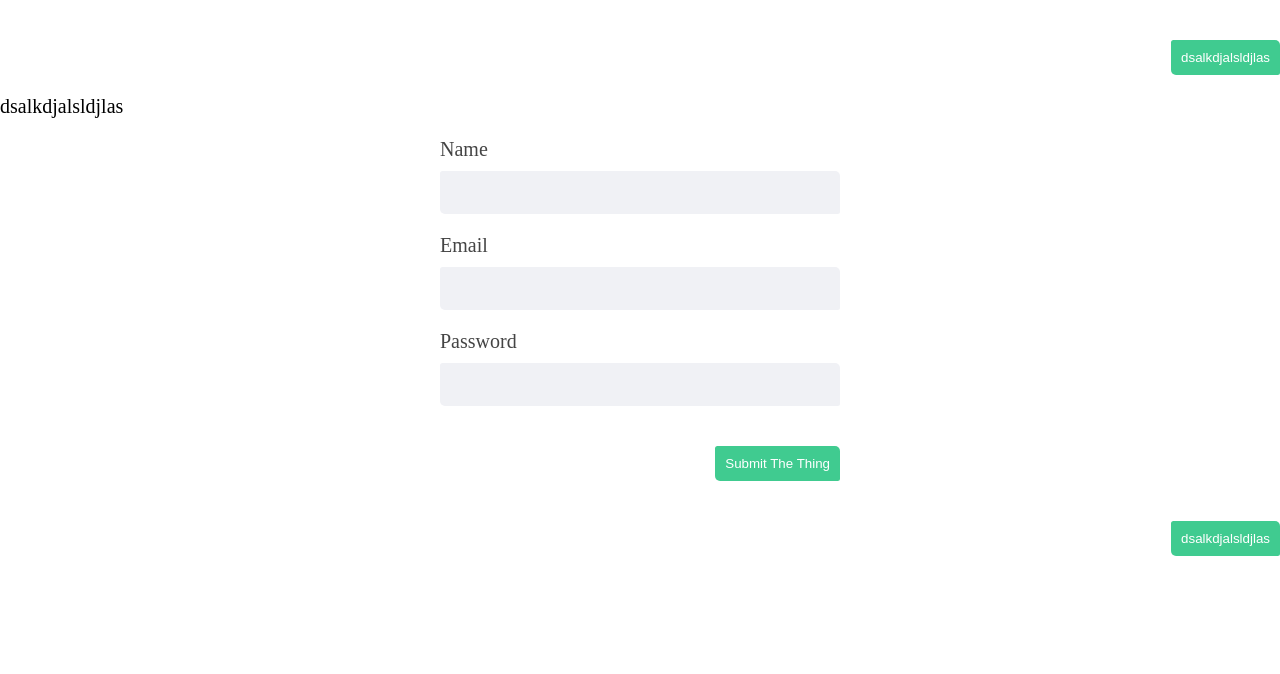
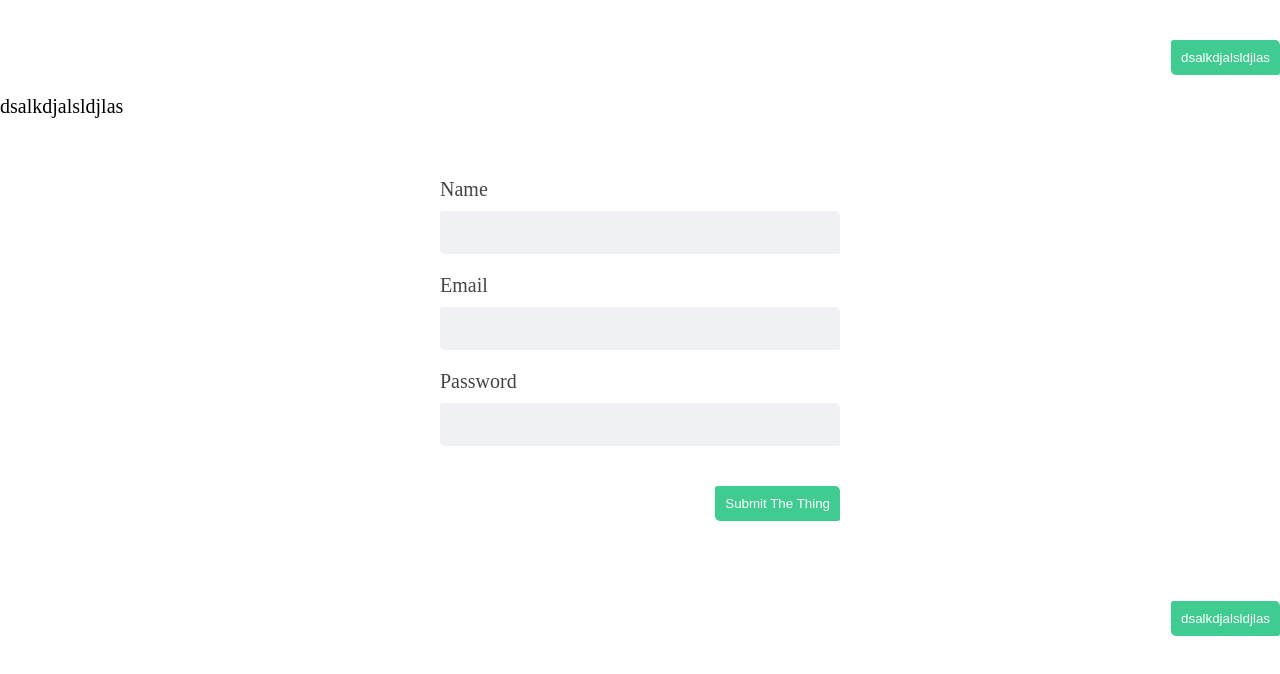
Before and after one commit to Zorkann/CanvasFormFocusV2, a React (Create React App) app: page / in a window 1280 px wide. Shown: the top 674 px of the page. Built offline with nearby package versions, Linux system fonts and the light colour scheme.

Commit message:
New version of CanvasDot

```diff
--- a/src/App.js
+++ b/src/App.js
@@ -1,21 +1,21 @@
 import "./styles.css";
-// import useCanvasDot from "./CanvasDot/CanvasDot";
+import useCanvasDot from "./CanvasDot/CanvasDot";
 import { useRef } from "react";
 
 export default function App() {
   const formRef = useRef();
-  // const [Wrapper, handleSubmit, error] = useCanvasDot(formRef);
+  const [Wrapper, handleSubmit, error] = useCanvasDot(formRef);
 
   return (
     <div className="App">
       <button>dsalkdjalsldjlas</button>
       <p>dsalkdjalsldjlas</p>
 
-      {/* <Wrapper> */}
+      <Wrapper>
         <form
           ref={formRef}
-        // onSubmit={handleSubmit}
-        // className={error ? "displayErrors" : ""}
+          onSubmit={handleSubmit}
+          className={error ? "displayErrors" : ""}
           noValidate
         >
           <label htmlFor="name">Name</label>
@@ -29,7 +29,7 @@ export default function App() {
 
           <button>Submit The Thing</button>
         </form>
-      {/* </Wrapper> */}
+      </Wrapper>
       <button>dsalkdjalsldjlas</button>
     </div>
   );
--- /dev/null
+++ b/src/CanvasDot/CanvasDot.js
@@ -0,0 +1,60 @@
+import { useRef, useEffect, useState, useCallback } from "react";
+import { paint } from "./paint";
+import { resize } from "./actions";
+import { addOnChangeEventsToForm, handleValidationError } from "./utils";
+import { registerEvents } from "./events";
+import "../styles.css";
+
+const useCanvasDot = (formRef) => {
+  const [error, setError] = useState(false);
+  const canvasRef = useRef();
+  const config = useRef({
+    canvasCtx: undefined,
+    head: {},
+    tail: [],
+    currentFocus: undefined
+  });
+
+  const redraw = useCallback(() => {
+    paint(config.current);
+    requestAnimationFrame(redraw);
+  }, []);
+
+  useEffect(() => {
+    config.current.canvasCtx = canvasRef.current.getContext("2d");
+    resize(config.current);
+    redraw();
+    addOnChangeEventsToForm(formRef.current, config.current.canvasCtx);
+  }, [formRef, redraw]);
+
+  useEffect(() => {
+    const removeEvents = registerEvents(config, formRef, error);
+    return () => {
+      removeEvents();
+    };
+  }, [error, formRef]);
+
+  function handleSubmit(event) {
+    event.preventDefault();
+
+    if (event.target.checkValidity()) {
+      setError(false);
+    } else {
+      setError(true);
+      handleValidationError(event, config.current.canvasCtx);
+    }
+  }
+
+  const Wrapper = useCallback(({ children }) => {
+    return (
+      <div className="form-wrapper">
+        <canvas ref={canvasRef} />
+        {children}
+      </div>
+    );
+  }, []);
+
+  return [Wrapper, handleSubmit, error];
+};
+
+export default useCanvasDot;
--- /dev/null
+++ b/src/CanvasDot/actions.js
@@ -0,0 +1,34 @@
+const RADIUS = 8;
+
+function focus({ currentFocus, head }) {
+  if (!currentFocus) return;
+  // Place on the left of the input
+  // Get the left side of input and minus some pixel to move to the left
+  head.tx = currentFocus.offsetLeft - 12 - RADIUS;
+
+  // Place in the middle of the focused input
+  // Get current focus value from top, then add element height devided by 2, to place the dot in the middle of the element
+  head.ty = currentFocus.offsetTop + currentFocus.offsetHeight / 2;
+  // Slide from, initial focus paint
+  if (typeof head.x !== "number") {
+    head.x = head.tx;
+    head.y = head.ty;
+  }
+
+  // Arc beetwen slides
+  head.vx = -8 - Math.abs(head.tx - head.x) / 5;
+}
+
+function resize({ canvasCtx }) {
+  const strokeStyle = canvasCtx.strokeStyle;
+  const fillStyle = canvasCtx.fillStyle;
+  const parentElement = canvasCtx.canvas.parentElement;
+  const dpr = window.devicePixelRatio || 1;
+  canvasCtx.canvas.width = parentElement.clientWidth * dpr;
+  canvasCtx.canvas.height = parentElement.clientHeight * dpr;
+  canvasCtx.scale(dpr, dpr);
+  canvasCtx.strokeStyle = strokeStyle;
+  canvasCtx.fillStyle = fillStyle;
+}
+
+export { focus, resize };
--- /dev/null
+++ b/src/CanvasDot/events.js
@@ -0,0 +1,54 @@
+import { paint } from "./paint";
+import { resize, focus } from "./actions";
+import { isElementInvalid, switchToRedDot, switchToGreenDot } from "./utils";
+
+function registerEvents(config, formRef, error) {
+  const form = formRef.current;
+
+  function resizeHandler() {
+    requestAnimationFrame(() => {
+      resize(config.current);
+      focus(config.current);
+      paint(config.current);
+    });
+  }
+
+  function scrollHandler() {
+    requestAnimationFrame(() => {
+      focus(config.current);
+      paint(config.current);
+    });
+  }
+
+  function focusHandler({ target }) {
+    if (isElementInvalid(target) && error) {
+      switchToRedDot(config.current.canvasCtx);
+    } else {
+      switchToGreenDot(config.current.canvasCtx);
+    }
+    focus({ currentFocus: target, head: config.current.head });
+    config.current.currentFocus = target;
+  }
+
+  function outsideFocusHandler({ target }) {
+    if (!form.contains(target)) {
+      config.current.currentFocus = null;
+    }
+  }
+
+  document.addEventListener("focus", outsideFocusHandler, true);
+  form.addEventListener("focus", focusHandler, true);
+  window.addEventListener("resize", resizeHandler, true);
+  window.addEventListener("scroll", scrollHandler, true);
+
+  function removeEvents() {
+    document.removeEventListener("focus", outsideFocusHandler, true);
+    form.removeEventListener("focus", focusHandler, true);
+    window.removeEventListener("resize", resizeHandler, true);
+    window.removeEventListener("scroll", scrollHandler, true);
+  }
+
+  return removeEvents;
+}
+
+export { registerEvents };
--- /dev/null
+++ b/src/CanvasDot/paint.js
@@ -0,0 +1,56 @@
+const RADIUS = 8;
+const TAIL_LENGTH = 10;
+
+function paint(config) {
+  const { canvasCtx, currentFocus } = config;
+  canvasCtx.clearRect(0, 0, canvasCtx.canvas.width, canvasCtx.canvas.height);
+
+  if (currentFocus) {
+    paintTail(config);
+    paintDot(config);
+  }
+}
+
+function paintTail({ canvasCtx, head, tail }) {
+  // Add to the tail
+  tail.push({ ...head });
+  if (tail.length > TAIL_LENGTH) tail.shift();
+
+  // Paint the tail
+  if (tail.length > 3) {
+    canvasCtx.beginPath();
+    canvasCtx.moveTo(tail[0].x, tail[0].y);
+
+    // Paint the tail arc ( follow the head )
+    for (var i = 1; i < tail.length - 1; i++) {
+      const p1 = tail[i];
+      const p2 = tail[i + 1];
+      canvasCtx.quadraticCurveTo(
+        p1.x,
+        p1.y,
+        (p1.x + p2.x) / 2,
+        (p1.y + p2.y) / 2
+      );
+    }
+
+    canvasCtx.lineWidth = RADIUS;
+    canvasCtx.lineCap = "round";
+    canvasCtx.stroke();
+  }
+}
+
+function paintDot({ canvasCtx, head }) {
+  // Animate the head towards target x/y
+  head.x += (head.tx - head.x) * 0.2;
+  head.y += (head.ty - head.y) * 0.2;
+
+  // Animate the head arc
+  head.vx *= 0.8;
+  head.x += head.vx;
+
+  canvasCtx.beginPath();
+  canvasCtx.arc(head.x, head.y, RADIUS, 0, Math.PI * 2);
+  canvasCtx.fill();
+}
+
+export { paint };
--- /dev/null
+++ b/src/CanvasDot/utils.js
@@ -0,0 +1,45 @@
+function switchToRedDot(canvasCtx) {
+  canvasCtx.strokeStyle = "#ff0000";
+  canvasCtx.fillStyle = "#ff0000";
+}
+
+function switchToGreenDot(canvasCtx) {
+  canvasCtx.strokeStyle = "#2c8660";
+  canvasCtx.fillStyle = "#40cb90";
+}
+
+function isElementInvalid(ele) {
+  return ele.name && !ele.checkValidity();
+}
+
+function handleValidationError(event, canvasCtx) {
+  const firstInvalidEle = Array.from(event.target).find(isElementInvalid);
+  if (firstInvalidEle) {
+    firstInvalidEle.focus();
+    switchToRedDot(canvasCtx);
+  }
+}
+
+function handleOnChange(event, canvasCtx) {
+  if (isElementInvalid(event.target)) {
+    switchToRedDot(canvasCtx);
+  } else {
+    switchToGreenDot(canvasCtx);
+  }
+}
+
+function addOnChangeEventsToForm(form, canvasCtx) {
+  Array.from(form.children).forEach((ele) => {
+    ele.oninput = (event) => {
+      handleOnChange(event, canvasCtx);
+    };
+  });
+}
+
+export {
+  switchToRedDot,
+  switchToGreenDot,
+  isElementInvalid,
+  handleValidationError,
+  addOnChangeEventsToForm
+};
```
Lines whose indentation alone changed are shown as unchanged.
